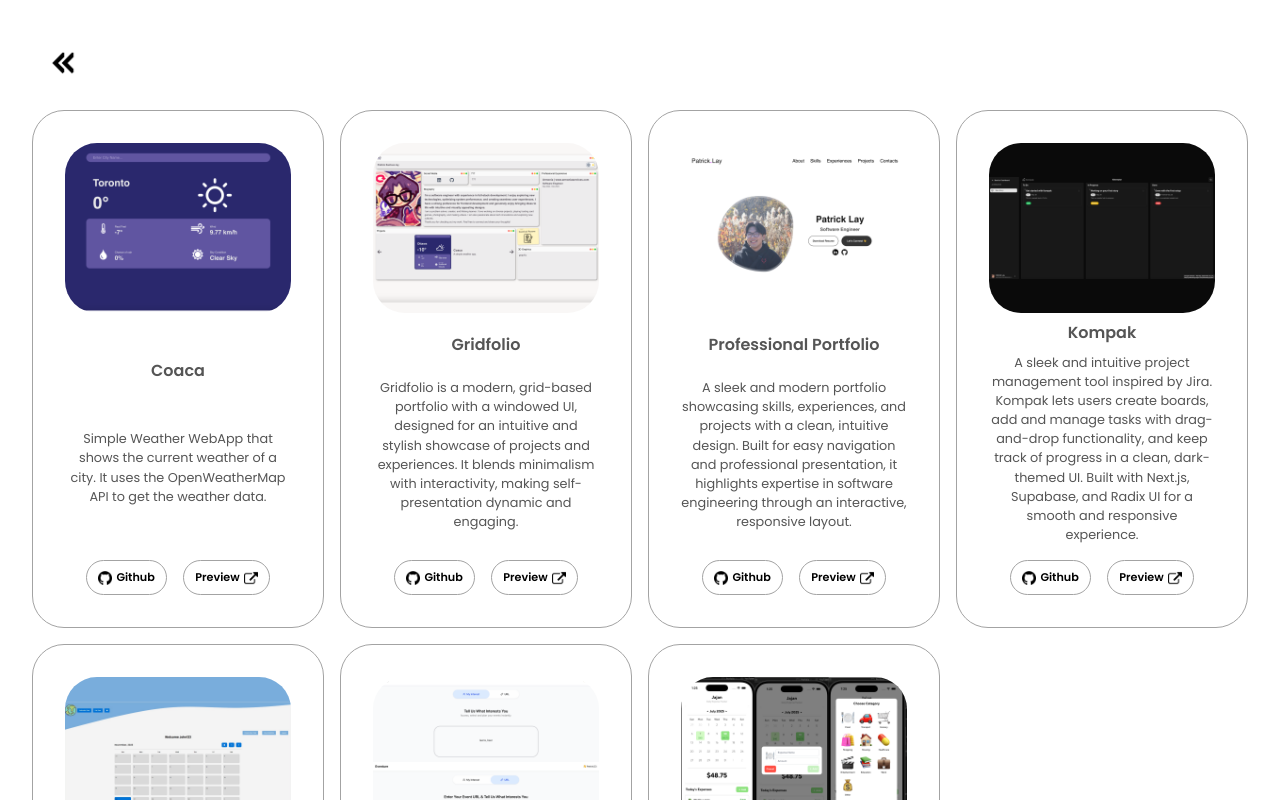
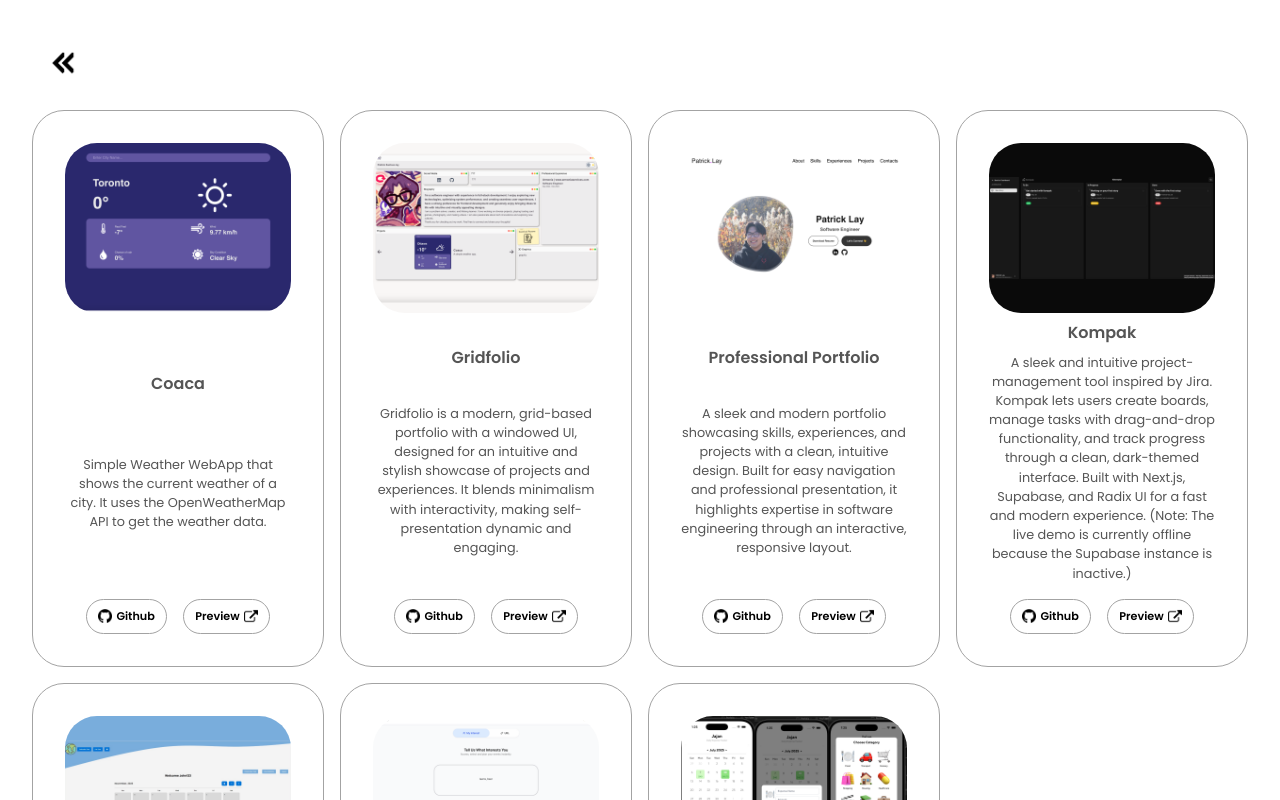
Before and after one commit to PatrickZ3/professionalPortfolio, a Next.js app: page /allProject in a window 1280 px wide. Shown: the top 800 px of the page. Built offline with nearby package versions, Linux system fonts and the light colour scheme.

Commit message:
fixed desc

```diff
--- a/src/app/data/project.js
+++ b/src/app/data/project.js
@@ -6,7 +6,7 @@ export const projectsData = [
         name: "Kompak",
         image: "/kompak.png",
         description:
-          "A sleek and intuitive project management tool inspired by **Jira**. Kompak lets users create boards, add and manage tasks with drag-and-drop functionality, and keep track of progress in a clean, dark-themed UI. Built with **Next.js**, **Supabase**, and **Radix UI** for a smooth and responsive experience.",
+          "A sleek and intuitive project-management tool inspired by Jira. Kompak lets users create boards, manage tasks with drag-and-drop functionality, and track progress through a clean, dark-themed interface. Built with Next.js, Supabase, and Radix UI for a fast and modern experience. (Note: The live demo is currently offline because the Supabase instance is inactive.)",
         github: "https://github.com/PatrickZ3/Kompak",
         liveDemo: "https://kompak.vercel.app",
       },
@@ -59,7 +59,7 @@ export const projectsData = [
         name: "Kompak",
         image: "/kompak.png",
         description:
-          "A sleek and intuitive project management tool inspired by Jira. Kompak lets users create boards, add and manage tasks with drag-and-drop functionality, and keep track of progress in a clean, dark-themed UI. Built with Next.js, Supabase, and Radix UI for a smooth and responsive experience.",
+          "A sleek and intuitive project-management tool inspired by Jira. Kompak lets users create boards, manage tasks with drag-and-drop functionality, and track progress through a clean, dark-themed interface. Built with Next.js, Supabase, and Radix UI for a fast and modern experience. (Note: The live demo is currently offline because the Supabase instance is inactive.)",
         github: "https://github.com/PatrickZ3/Kompak",
         liveDemo: "https://kompak.vercel.app",
       },
```
